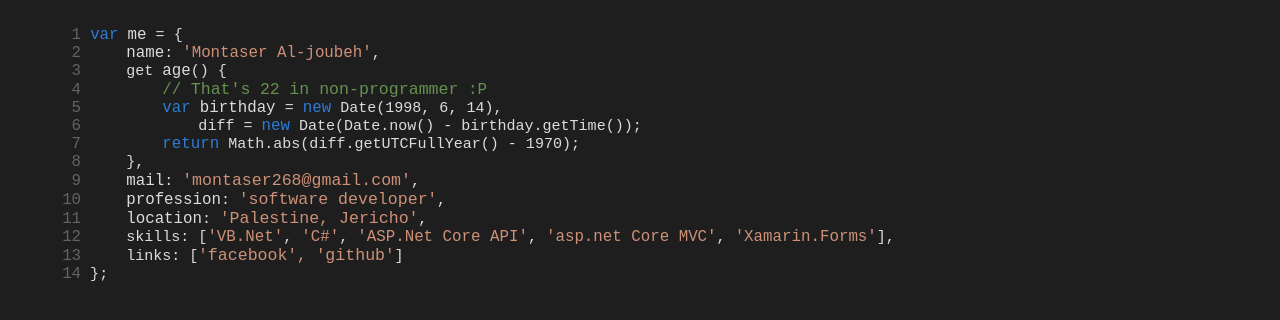
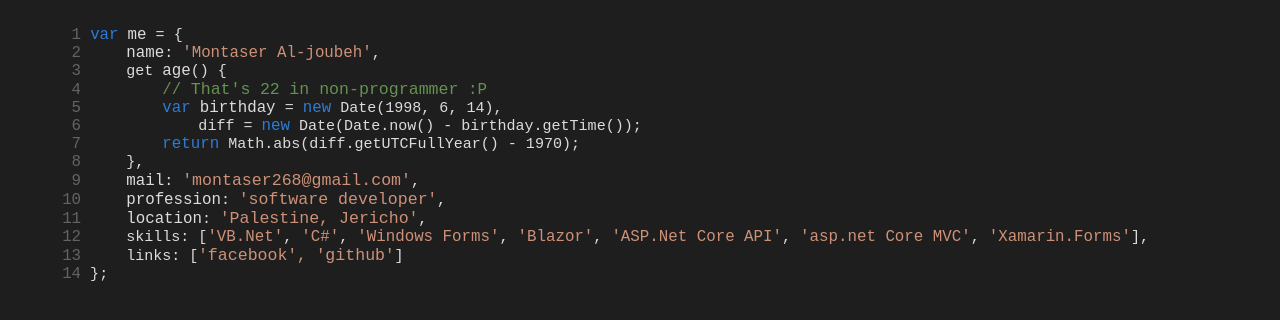
Before and after one commit to Montaser1998/montaser1998.github.io, a plain HTML site: page index.html in a window 1280 px wide. Drawn offline with Linux system fonts and the light colour scheme.

Commit message:
Update index.html

```diff
--- a/index.html
+++ b/index.html
@@ -56,7 +56,7 @@
       <span class="line-number"> 9</span>     <span id="mail">mail</span>: <span class="string"><a href="mailto:montaser268@gmail.com">'montaser268@gmail.com'</a></span>,
       <span class="line-number">10</span>     <span id="profession" style="opacity: 1;">profession</span>: <span class="string">'<span id="jobTitle" style="opacity: 1;">software developer</span>'</span>,
       <span class="line-number">11</span>     <span id="location" style="opacity: 1;">location</span>: <span class="string">'<span id="country" style="opacity: 1;">Palestine, Jericho</span>'</span>,
-      <span class="line-number">12</span>     skills: [<span class="string">'VB.Net'</span>, <span class="string">'C#'</span>, <span class="string">'ASP.Net Core API'</span>, <span class="string">'asp.net Core MVC'</span>, <span class="string">'Xamarin.Forms'</span>],
+      <span class="line-number">12</span>     skills: [<span class="string">'VB.Net'</span>, <span class="string">'C#'</span>, <span class="string">'Windows Forms'</span>, <span class="string">'Blazor'</span>, <span class="string">'ASP.Net Core API'</span>, <span class="string">'asp.net Core MVC'</span>, <span class="string">'Xamarin.Forms'</span>],
       <span class="line-number">13</span>     links: [<span class="string">'<a target="_blank" href="https://www.facebook.com/MontaserT.Aljoubeh">facebook</a>', '<a target="_blank" href="https://github.com/Montaser1998">github</a>'</span>]
       <span class="line-number">14</span> };
       </pre>
```
